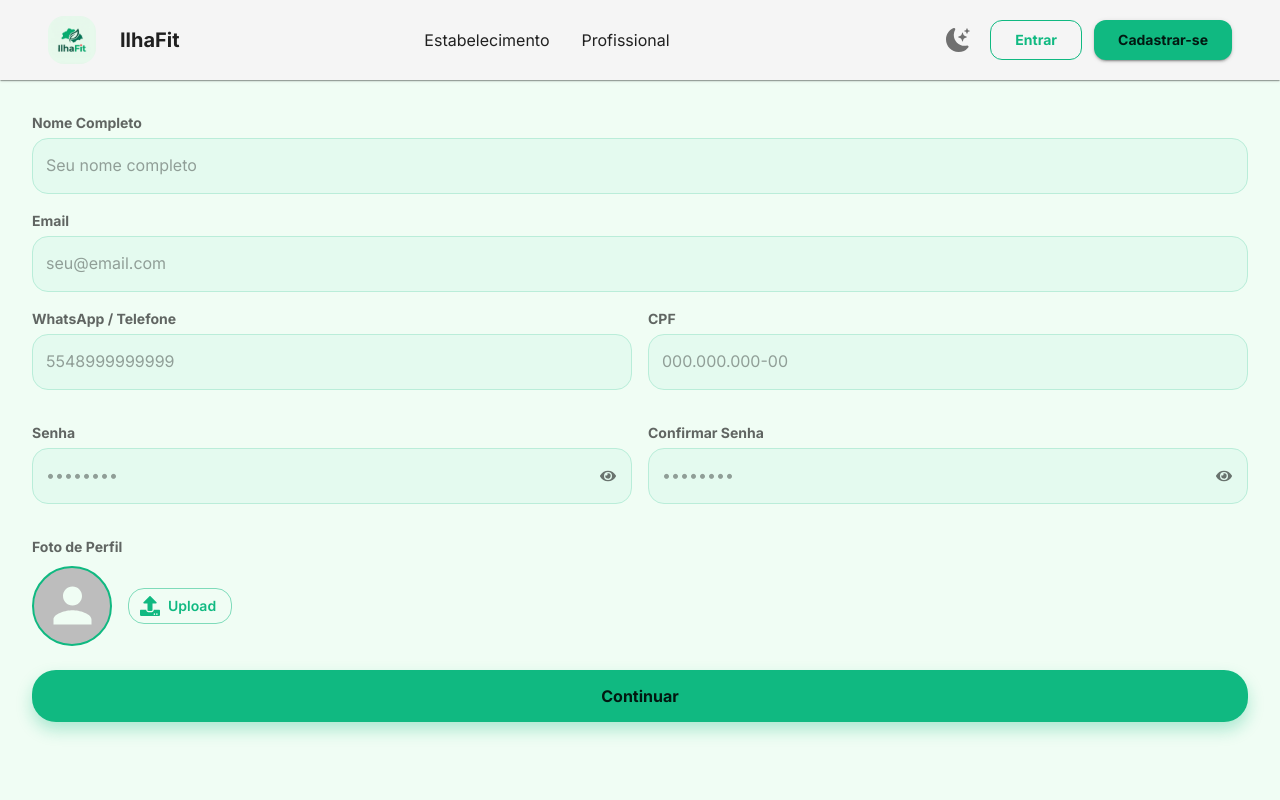
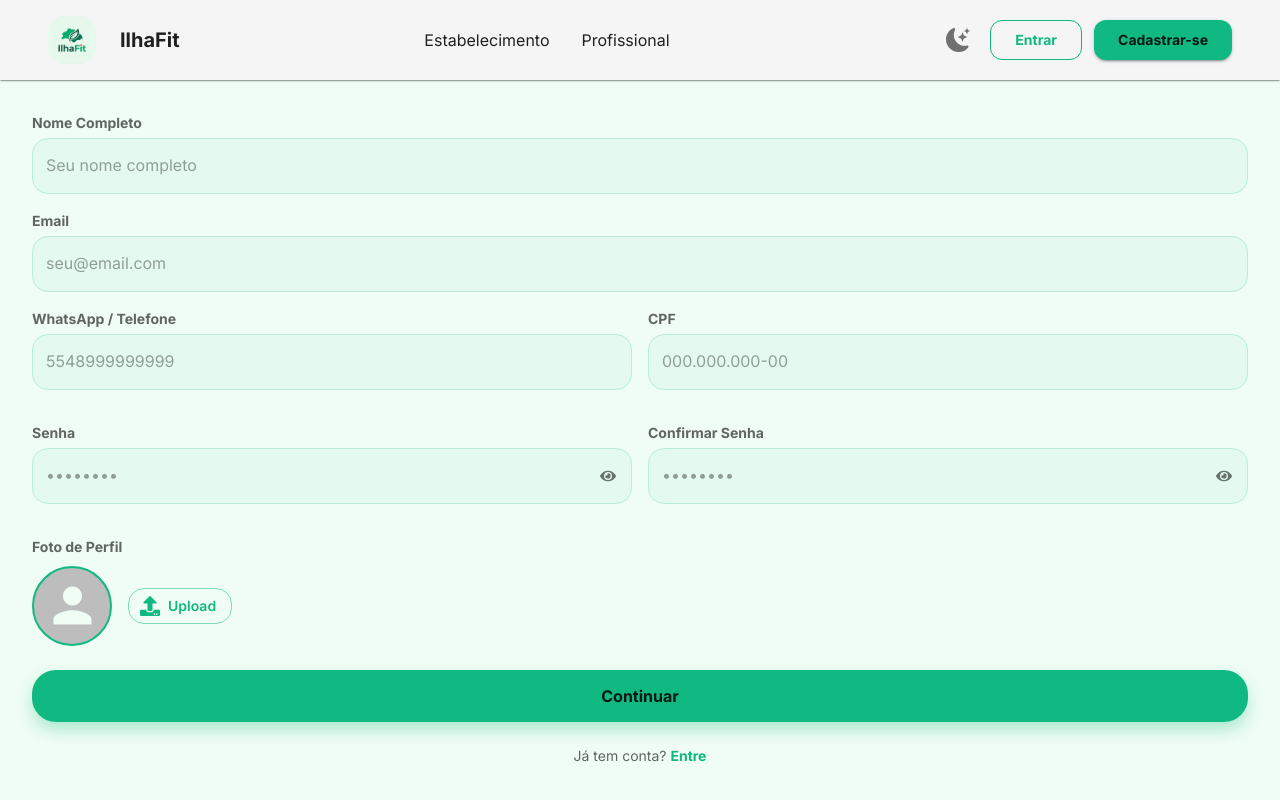
Before and after one commit to ViniciusPrado7/IlhaFit-Frontend, a React (Vite) app: page /cadastro-profissional in a window 1280 px wide. Built offline with nearby package versions, Linux system fonts and the light colour scheme.

Commit message:
feat: adição de  link para tela de login

```diff
--- a/src/pages/Cadastro/CadastroProfissional/index.jsx
+++ b/src/pages/Cadastro/CadastroProfissional/index.jsx
@@ -567,6 +567,21 @@ const CadastroProfissional = () => {
             >
                 {step === 1 ? "Continuar" : "Cadastrar"}
             </Button>
+            <Box sx={{ mt: 3, textAlign: "center" }}>
+                <Typography variant="body2" color="text.secondary">
+                    Já tem conta?{" "}
+                    <Typography
+                        component="span"
+                        variant="body2"
+                        fontWeight={700}
+                        color="primary.main"
+                        sx={{ cursor: "pointer", "&:hover": { textDecoration: "underline" } }}
+                        onClick={() => navigate("/login")}
+                    >
+                        Entre
+                    </Typography>
+                </Typography>
+            </Box>
         </form>
     );
 };
```
